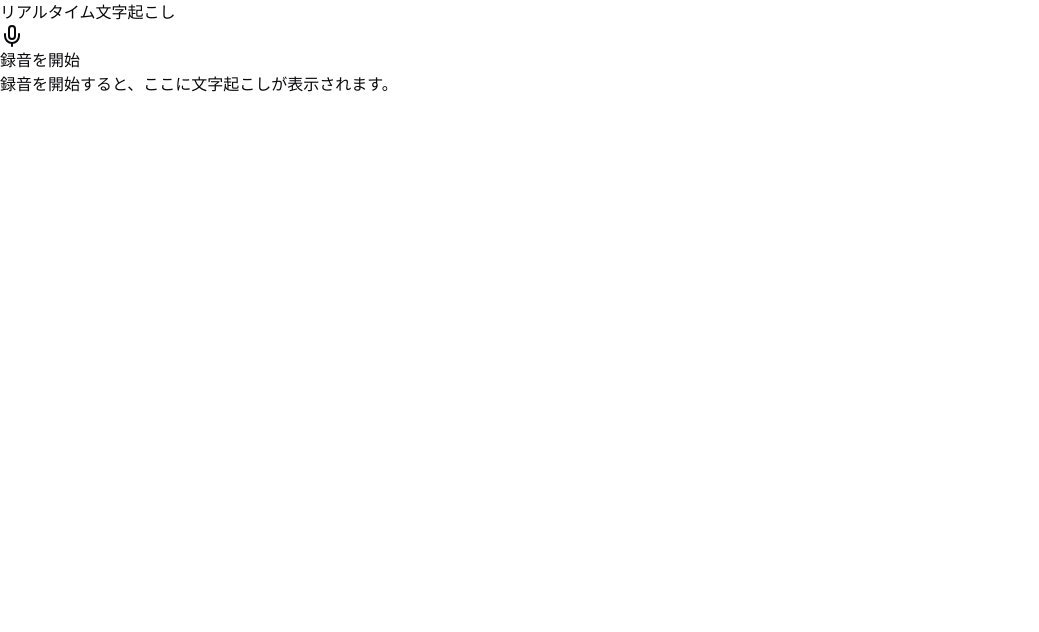
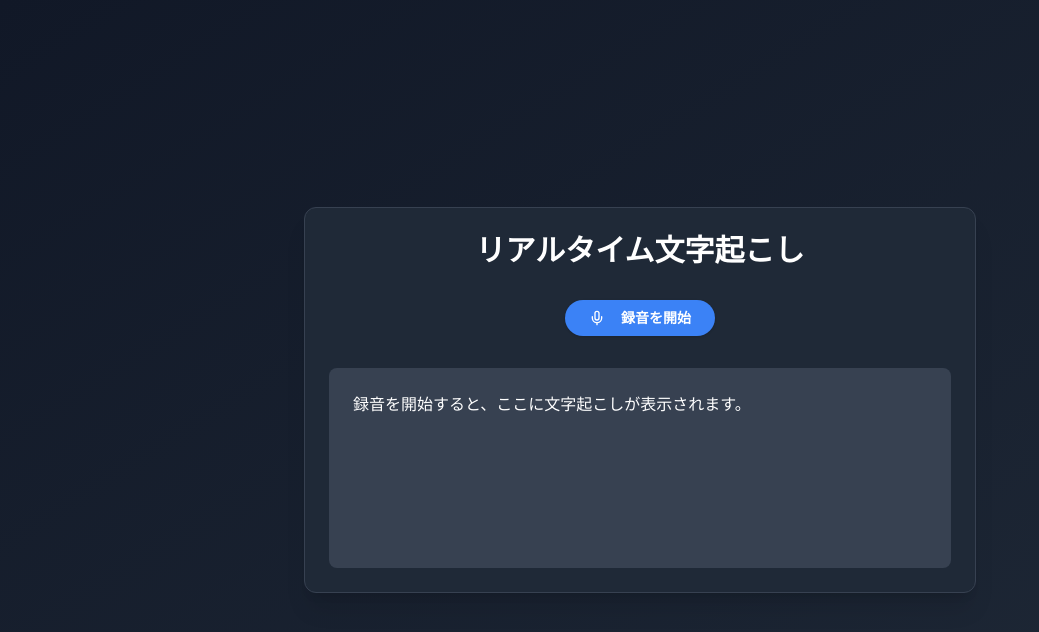
Before and after one commit to nakajima97/real-time-transcription-using-google-speech-to-text-built-with-fastapi-and-next, a Next.js app in the folder frontend/: page / in a window 1280 px wide. Shown: the top 632 px of the page, without its empty margins (0-1039 px from the left). Built offline with nearby package versions, Linux system fonts and the light colour scheme.

Commit message:
TailwindCSSが動かなかったので復旧 (#10)
* #9 tailwind cssが動作することを確認

* #9 shadcnのButtonが動くことを確認

* #9 コード復旧

* #9 場所間違っていたので修正

```diff
--- a/frontend/package.json
+++ b/frontend/package.json
@@ -15,9 +15,7 @@
   },
   "dependencies": {
     "@radix-ui/react-slot": "^1.1.1",
-    "@tailwindcss/postcss": "^4.0.2",
     "@testing-library/dom": "^10.3.1",
-    "@types/dom-speech-recognition": "^0.0.4",
     "autoprefixer": "^10.4.20",
     "class-variance-authority": "^0.7.1",
     "clsx": "^2.1.1",
@@ -28,7 +26,7 @@
     "react": "19.0.0-rc-69d4b800-20241021",
     "react-dom": "19.0.0-rc-69d4b800-20241021",
     "tailwind-merge": "^3.0.1",
-    "tailwindcss": "^3.4.1",
+    "tailwindcss": "3",
     "tailwindcss-animate": "^1.0.7",
     "ts-node": "^10.9.2",
     "webpack": "^5.92.1"
--- /dev/null
+++ b/frontend/postcss.config.js
@@ -0,0 +1,6 @@
+module.exports = {
+  plugins: {
+    tailwindcss: {},
+    autoprefixer: {},
+  },
+}
--- a/frontend/postcss.config.mjs
+++ /dev/null
@@ -1,5 +0,0 @@
-const config = {
-    plugins: {
-        "@tailwindcss/postcss": {},
-    },
-}; export default config;
--- a/frontend/src/app/globals.css
+++ b/frontend/src/app/globals.css
@@ -4,24 +4,24 @@
 @layer base {
   :root {
     --background: 0 0% 100%;
-    --foreground: 240 10% 3.9%;
+    --foreground: 0 0% 3.9%;
     --card: 0 0% 100%;
-    --card-foreground: 240 10% 3.9%;
+    --card-foreground: 0 0% 3.9%;
     --popover: 0 0% 100%;
-    --popover-foreground: 240 10% 3.9%;
-    --primary: 240 5.9% 10%;
+    --popover-foreground: 0 0% 3.9%;
+    --primary: 0 0% 9%;
     --primary-foreground: 0 0% 98%;
-    --secondary: 240 4.8% 95.9%;
-    --secondary-foreground: 240 5.9% 10%;
-    --muted: 240 4.8% 95.9%;
-    --muted-foreground: 240 3.8% 46.1%;
-    --accent: 240 4.8% 95.9%;
-    --accent-foreground: 240 5.9% 10%;
+    --secondary: 0 0% 96.1%;
+    --secondary-foreground: 0 0% 9%;
+    --muted: 0 0% 96.1%;
+    --muted-foreground: 0 0% 45.1%;
+    --accent: 0 0% 96.1%;
+    --accent-foreground: 0 0% 9%;
     --destructive: 0 84.2% 60.2%;
     --destructive-foreground: 0 0% 98%;
-    --border: 240 5.9% 90%;
-    --input: 240 5.9% 90%;
-    --ring: 240 10% 3.9%;
+    --border: 0 0% 89.8%;
+    --input: 0 0% 89.8%;
+    --ring: 0 0% 3.9%;
     --chart-1: 12 76% 61%;
     --chart-2: 173 58% 39%;
     --chart-3: 197 37% 24%;
@@ -30,25 +30,25 @@
     --radius: 0.5rem
   }
   .dark {
-    --background: 240 10% 3.9%;
+    --background: 0 0% 3.9%;
     --foreground: 0 0% 98%;
-    --card: 240 10% 3.9%;
+    --card: 0 0% 3.9%;
     --card-foreground: 0 0% 98%;
-    --popover: 240 10% 3.9%;
+    --popover: 0 0% 3.9%;
     --popover-foreground: 0 0% 98%;
     --primary: 0 0% 98%;
-    --primary-foreground: 240 5.9% 10%;
-    --secondary: 240 3.7% 15.9%;
+    --primary-foreground: 0 0% 9%;
+    --secondary: 0 0% 14.9%;
     --secondary-foreground: 0 0% 98%;
-    --muted: 240 3.7% 15.9%;
-    --muted-foreground: 240 5% 64.9%;
-    --accent: 240 3.7% 15.9%;
+    --muted: 0 0% 14.9%;
+    --muted-foreground: 0 0% 63.9%;
+    --accent: 0 0% 14.9%;
     --accent-foreground: 0 0% 98%;
     --destructive: 0 62.8% 30.6%;
     --destructive-foreground: 0 0% 98%;
-    --border: 240 3.7% 15.9%;
-    --input: 240 3.7% 15.9%;
-    --ring: 240 4.9% 83.9%;
+    --border: 0 0% 14.9%;
+    --input: 0 0% 14.9%;
+    --ring: 0 0% 83.1%;
     --chart-1: 220 70% 50%;
     --chart-2: 160 60% 45%;
     --chart-3: 30 80% 55%;
--- a/frontend/src/app/layout.tsx
+++ b/frontend/src/app/layout.tsx
@@ -1,7 +1,7 @@
 import type { Metadata } from 'next';
 import { Inter } from 'next/font/google';
 
-import './globals.css';
+import './globals.css'
 
 const inter = Inter({ subsets: ['latin'] });
 
--- a/frontend/src/app/page.tsx
+++ b/frontend/src/app/page.tsx
@@ -1,4 +1,4 @@
-import { TranscriptionContainer } from "@/features/transcription/components/container/TranscriptionContainer";
+import { TranscriptionContainer } from "@/features/transcription/components/TranscriptionContainer.tsx";
 
 export default function Home() {
   return (
--- a/frontend/src/features/transcription/components/container/TranscriptionContainer.tsx
+++ b/frontend/src/features/transcription/components/TranscriptionContainer.tsx/index.tsx
@@ -1,7 +1,7 @@
 "use client"
 
 import { useTranscription } from "../../hooks/useTranscription"
-import { TranscriptionView } from "../presentation/TranscriptionView"
+import { TranscriptionView } from "../TranscriptionView"
 
 export const TranscriptionContainer = () => {
   const { isListening, transcript, toggleListening } = useTranscription()
--- a/frontend/src/features/transcription/hooks/useTranscription.ts
+++ b/frontend/src/features/transcription/hooks/useTranscription/index.ts
@@ -3,7 +3,7 @@ import { useState, useEffect, useCallback } from "react"
 export const useTranscription = () => {
   const [isListening, setIsListening] = useState(false)
   const [transcript, setTranscript] = useState("")
-  const [recognition, setRecognition] = useState<SpeechRecognition | null>(null)
+  const [recognition, setRecognition] = useState(null)
 
   const toggleListening = useCallback(() => {
   }, [])
--- a/frontend/tailwind.config.ts
+++ b/frontend/tailwind.config.js
@@ -1,14 +1,21 @@
-import type { Config } from "tailwindcss";
-
-export default {
+/** @type {import('tailwindcss').Config} */
+module.exports = {
     darkMode: ["class"],
     content: [
+    "./app/**/*.{js,ts,jsx,tsx,mdx}",
     "./pages/**/*.{js,ts,jsx,tsx,mdx}",
     "./components/**/*.{js,ts,jsx,tsx,mdx}",
-    "./app/**/*.{js,ts,jsx,tsx,mdx}",
+
+    // Or if using `src` directory:
+    "./src/**/*.{js,ts,jsx,tsx,mdx}",
   ],
   theme: {
   	extend: {
+  		borderRadius: {
+  			lg: 'var(--radius)',
+  			md: 'calc(var(--radius) - 2px)',
+  			sm: 'calc(var(--radius) - 4px)'
+  		},
   		colors: {
   			background: 'hsl(var(--background))',
   			foreground: 'hsl(var(--foreground))',
@@ -50,13 +57,8 @@ export default {
   				'4': 'hsl(var(--chart-4))',
   				'5': 'hsl(var(--chart-5))'
   			}
-  		},
-  		borderRadius: {
-  			lg: 'var(--radius)',
-  			md: 'calc(var(--radius) - 2px)',
-  			sm: 'calc(var(--radius) - 4px)'
   		}
   	}
   },
   plugins: [require("tailwindcss-animate")],
-} satisfies Config;
+}
```
Also changed, not shown: frontend/src/features/transcription/components/Transcription/index.tsx (deleted, +0 -84 lines), frontend/components.json, frontend/src/features/transcription/components/TranscriptionView/index.tsx (line endings or trailing spaces), 1 other file (tests, documents, lock files or other folders).
